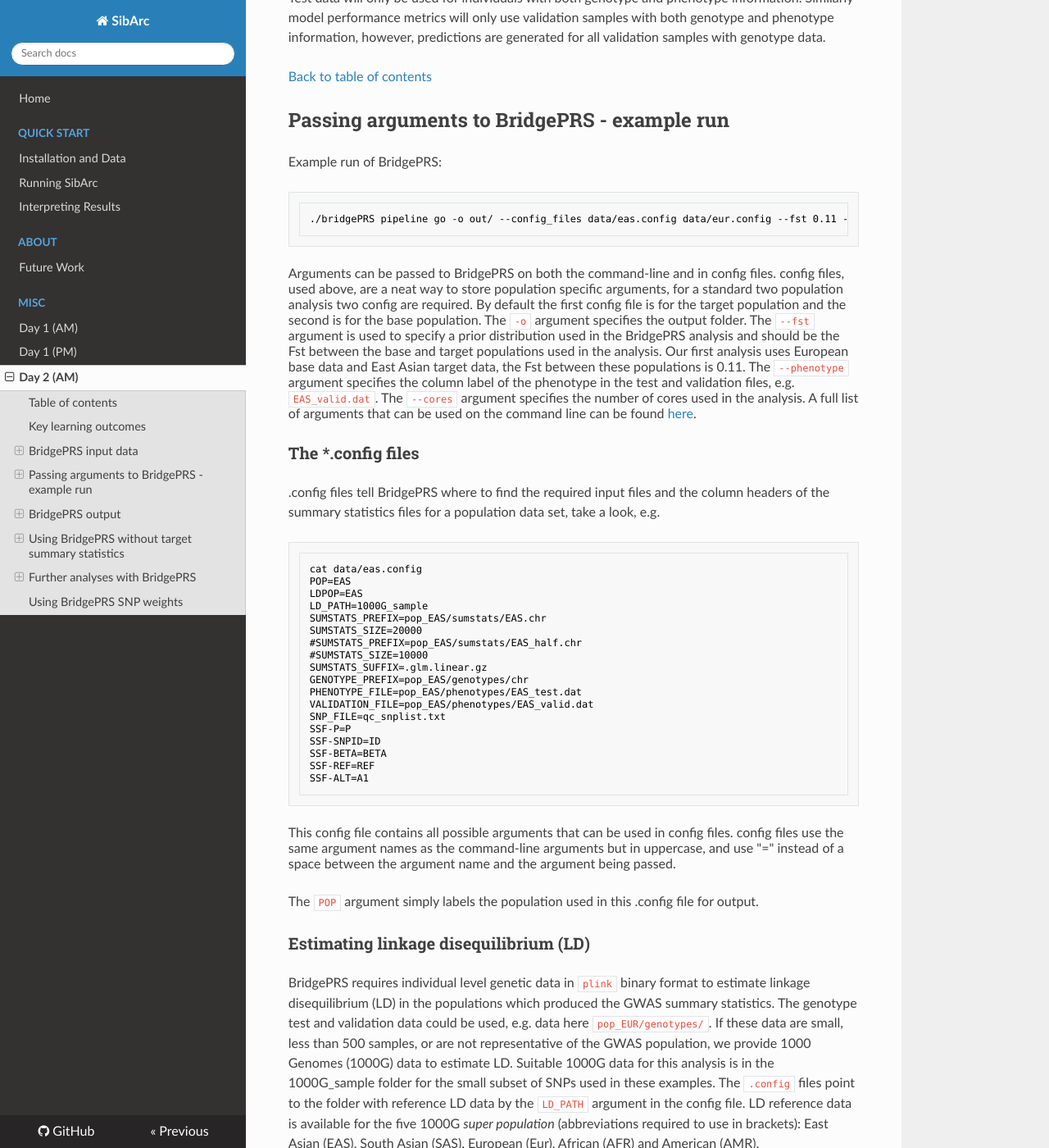
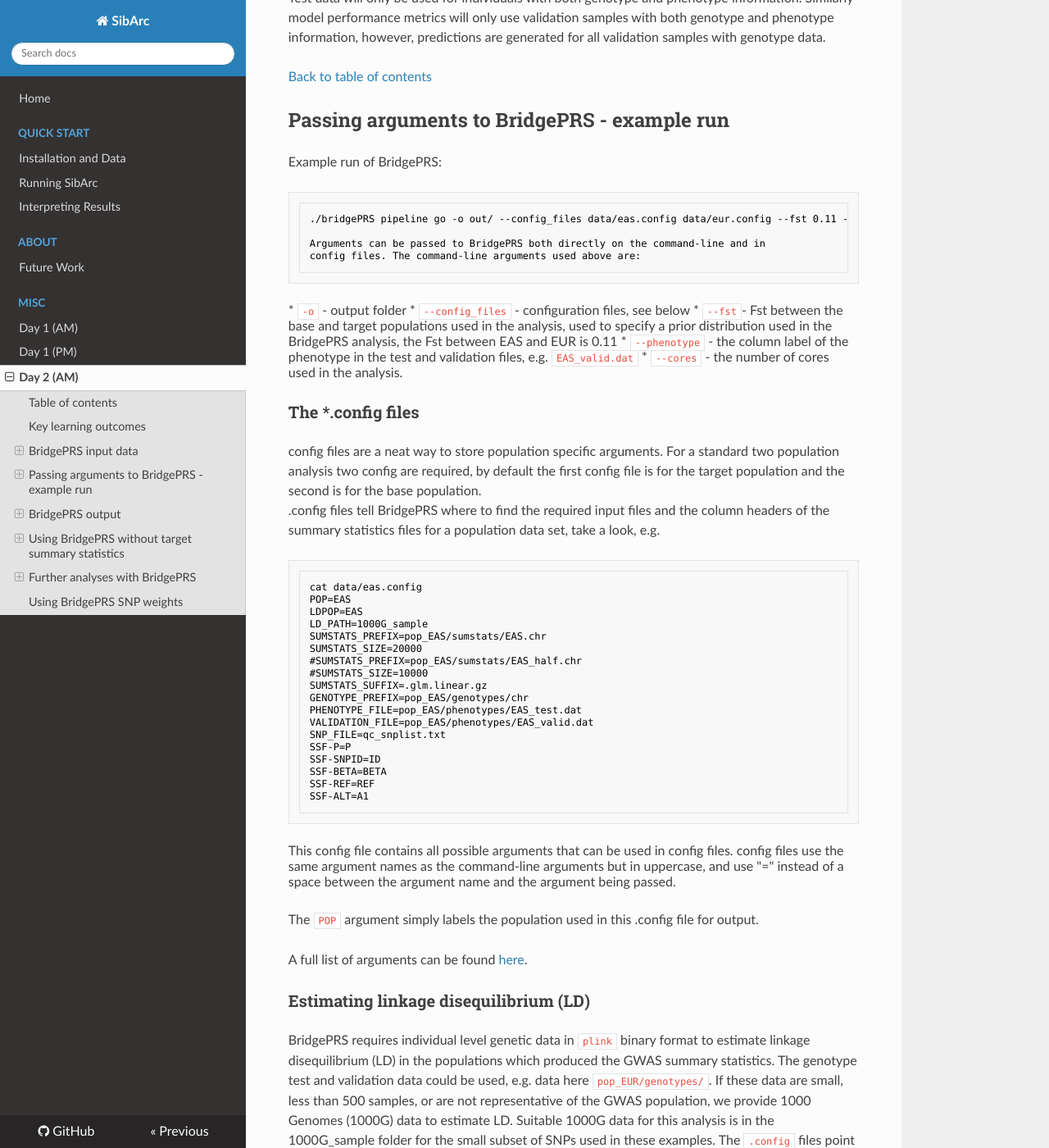
Before and after one commit to tadesouaiaia/sibArc-website, an MkDocs documentation site: the page built from docs/workshop_practical_clive.docx.md, in a window 1280 px wide and 1400 px high, scrolled down 2590 px. Shown: the whole window at 82% size. Built offline with MkDocs 1.6.1, drawn with Linux system fonts in a browser that asks for light colours; comment, search, counter and statistics services are not loaded.

Commit message:
Update workshop_practical_clive.docx.md

````diff
--- a/docs/workshop_practical_clive.docx.md
+++ b/docs/workshop_practical_clive.docx.md
@@ -116,23 +116,24 @@
 Example run of BridgePRS:
 ```
 ./bridgePRS pipeline go -o out/ --config_files data/eas.config data/eur.config --fst 0.11 --phenotype y --cores 4 --restart
+
+Arguments can be passed to BridgePRS both directly on the command-line and in
+config files. The command-line arguments used above are:
 ```
-Arguments can be passed to BridgePRS on both the command-line and in
-config files. config files, used above, are a neat way to store population
-specific arguments, for a standard two population analysis
-two config are required. By default the first config file is for the target
-population and the second is for the base population. The `-o` argument
-specifies the output folder. The `--fst` argument is used to specify a prior
-distribution used in the BridgePRS analysis and should be the Fst
-between the base and target populations used in the analysis. Our
-first analysis uses European base data and East Asian target data, the
-Fst between these populations is 0.11. The `--phenotype` argument
-specifies the column label of the phenotype in the test and validation
-files, e.g. `EAS_valid.dat`. The `--cores` argument specifies
-the number of cores used in the analysis.  A full list of arguments
-that can be used on the command line can be found [here](https://www.bridgeprs.net/guide_args/).
+* `-o` - output folder
+* `--config_files` - configuration files, see below
+* `--fst`- Fst between the base and target populations used in the analysis, used to specify a prior
+distribution used in the BridgePRS analysis, the
+Fst between EAS and EUR is 0.11
+* `--phenotype` - the column label of the phenotype in the test and validation
+files, e.g. `EAS_valid.dat`
+* `--cores` - the number of cores used in the analysis.
 
 ### The \*.config files
+config files are a neat way to store population
+specific arguments. For a standard two population analysis
+two config are required, by default the first config file is for the target
+population and the second is for the base population.
 .config files tell BridgePRS where to find the required input files
 and the column headers of the summary statistics files for a
 population data set, take a look, e.g.
@@ -163,6 +164,8 @@
 
 The `POP` argument simply labels the population used in this .config
 file for output.
+
+A full list of arguments can be found [here](https://www.bridgeprs.net/guide_args/).
 
 ### Estimating linkage disequilibrium (LD)
 BridgePRS requires individual level genetic data in `plink` binary
````
